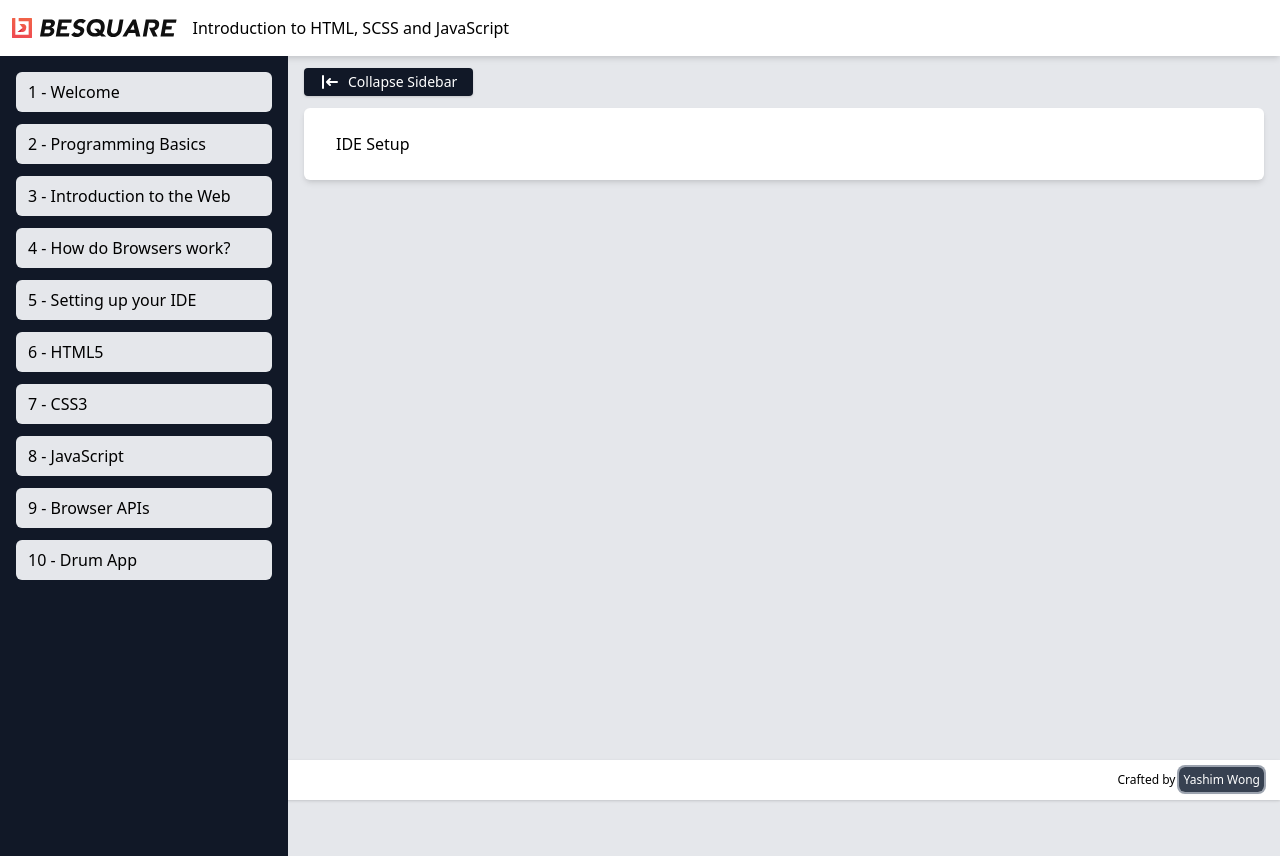
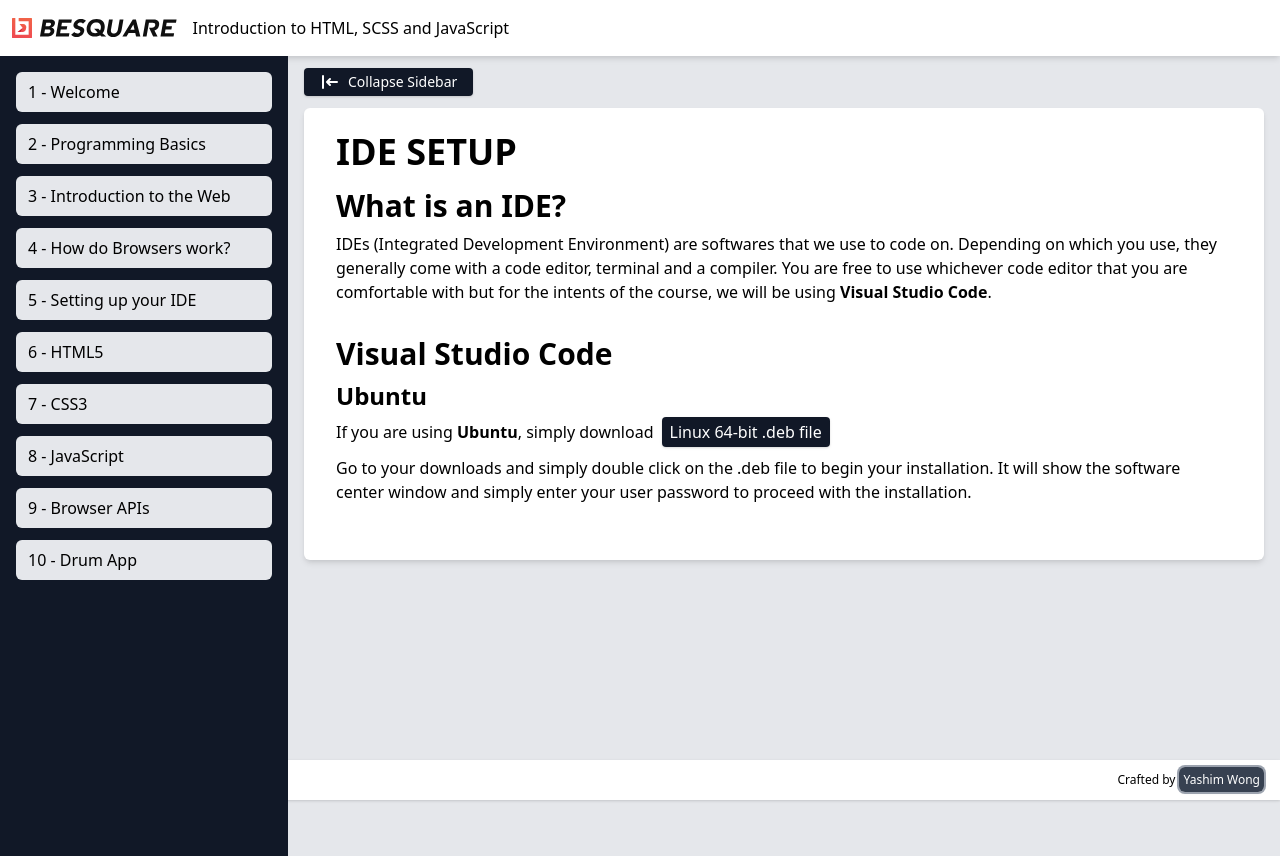
Before and after one commit to yashimwong/besquare, a Next.js app: page /ide-setup in a window 1280 px wide. Built offline with nearby package versions, Linux system fonts and the light colour scheme.

Commit message:
feat: add ide setup page

```diff
--- /dev/null
+++ b/components/container.tsx
@@ -0,0 +1,9 @@
+import { ReactNode } from "react";
+
+type SectionContainerProps = {
+  children: ReactNode;
+};
+
+export const SectionContainer = ({ children }: SectionContainerProps) => {
+  return <section className="mt-4 mb-8">{children}</section>;
+};
--- /dev/null
+++ b/components/typography.tsx
@@ -0,0 +1,33 @@
+import { ReactNode } from "react";
+
+type MainHeaderProps = {
+  children: ReactNode;
+};
+
+export const MainHeader = ({ children }: MainHeaderProps) => (
+  <h1 className="text-4xl uppercase font-bold mb-2">{children}</h1>
+);
+
+type HeaderProps = {
+  children: ReactNode;
+};
+
+export const Header = ({ children }: SubHeaderProps) => (
+  <h2 className="text-3xl font-bold mb-2">{children}</h2>
+);
+
+type SubHeaderProps = {
+  children: ReactNode;
+};
+
+export const SubHeader = ({ children }: SubHeaderProps) => (
+  <h3 className="text-2xl font-semibold mb-2">{children}</h3>
+);
+
+type TextBlockProps = {
+  children: ReactNode;
+};
+
+export const TextBlock = ({ children }: TextBlockProps) => (
+  <p className="mb-3">{children}</p>
+);
--- a/pages/ide-setup/index.tsx
+++ b/pages/ide-setup/index.tsx
@@ -1,8 +1,50 @@
+import { SectionContainer } from "components/container";
 import Layout from "components/layout";
+import {
+  MainHeader,
+  Header,
+  TextBlock,
+  SubHeader,
+} from "components/typography";
 import { NextPage } from "next";
+import Link from "next/link";
 
 const IDESetup: NextPage = () => {
-  return <Layout page_name="IDE Setup">IDE Setup</Layout>;
+  return (
+    <Layout page_name="IDE Setup">
+      <MainHeader>IDE Setup</MainHeader>
+      <SectionContainer>
+        <Header>What is an IDE?</Header>
+        <TextBlock>
+          IDEs (Integrated Development Environment) are softwares that we use to
+          code on. Depending on which you use, they generally come with a code
+          editor, terminal and a compiler. You are free to use whichever code
+          editor that you are comfortable with but for the intents of the
+          course, we will be using <strong>Visual Studio Code</strong>.
+        </TextBlock>
+      </SectionContainer>
+      <SectionContainer>
+        <Header>Visual Studio Code</Header>
+        <SubHeader>Ubuntu</SubHeader>
+        <TextBlock>
+          If you are using <strong>Ubuntu</strong>, simply download
+          <Link
+            href="https://code.visualstudio.com/docs/?dv=linux64_deb"
+            passHref
+          >
+            <span className="bg-gray-900 text-white px-2 py-1 rounded ml-2 hover:bg-gray-600 cursor-pointer shadow">
+              Linux 64-bit .deb file
+            </span>
+          </Link>
+        </TextBlock>
+        <TextBlock>
+          Go to your downloads and simply double click on the .deb file to begin
+          your installation. It will show the software center window and simply
+          enter your user password to proceed with the installation.
+        </TextBlock>
+      </SectionContainer>
+    </Layout>
+  );
 };
 
 export default IDESetup;
--- a/pages/programming-basics/index.tsx
+++ b/pages/programming-basics/index.tsx
@@ -1,43 +1,43 @@
+import { SectionContainer } from "components/container";
 import Layout from "components/layout";
+import { MainHeader, Header, TextBlock } from "components/typography";
 import { NextPage } from "next";
 
 const ProgrammingBasics: NextPage = () => {
   return (
     <Layout page_name="Programming Basics">
-      <h1 className="text-3xl uppercase font-bold mb-2">Programming Basics</h1>
+      <MainHeader>Programming Basics</MainHeader>
       <p>
         This section will be covering common questions of people who is new to
         the programming field.
       </p>
-      <section className="mt-4 mb-8">
-        <h2 className="text-2xl font-bold mb-2">
-          Question 1: What is Programming?
-        </h2>
-        <p className="mb-3">
+      <SectionContainer>
+        <Header>Question 1: What is Programming?</Header>
+        <TextBlock>
           Programming in a nutshell is simply the process of telling a computer
           what to do. We as programmers (developers, engineers, the naming can
           vary) tell the computer what to do using specific instructions.
           Computers are not really smart so these instructions must be very
           specific.
-        </p>
-        <p className="mb-3">
+        </TextBlock>
+        <TextBlock>
           Sadly, machines only understand binary. Binary for those of you who
           have an electric/electronic engineering background is simply switches
           that have two state which is on(1) or off(0). Without getting into too
           much details, we simply created a more natural language to communicate
           with machines who only talk in binary.
-        </p>
-        <p className="mb-3">
+        </TextBlock>
+        <TextBlock>
           There are many languages that we have created to talk to machines: C,
           C#, JavaScript, Perl, Python, PHP to name a few. There are differences
           in how these different languages work but we wont go into too much
           details to keep this introduction friendly.
-        </p>
-      </section>
-      <h2 className="text-2xl font-bold mb-2">
+        </TextBlock>
+      </SectionContainer>
+      <Header>
         Question 2: Do I need to learn all languages? How to be good at this
         field?
-      </h2>
+      </Header>
       <p className="mb-2">
         Absolutely not. To be good at this field what you need to do is the
         following:
```
